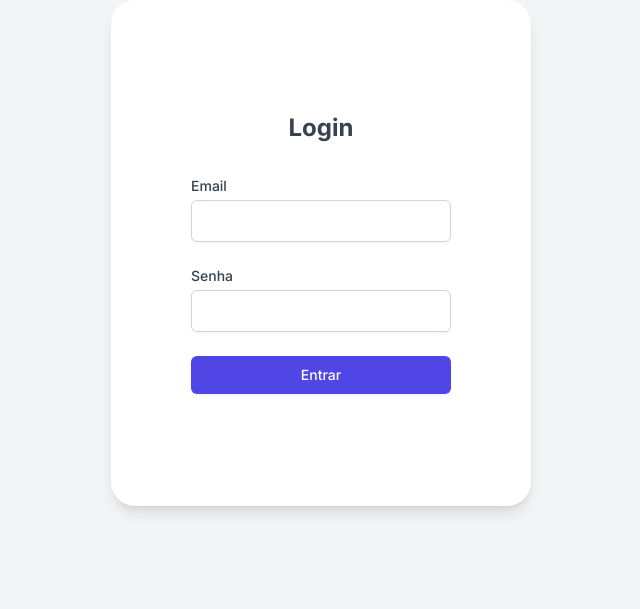
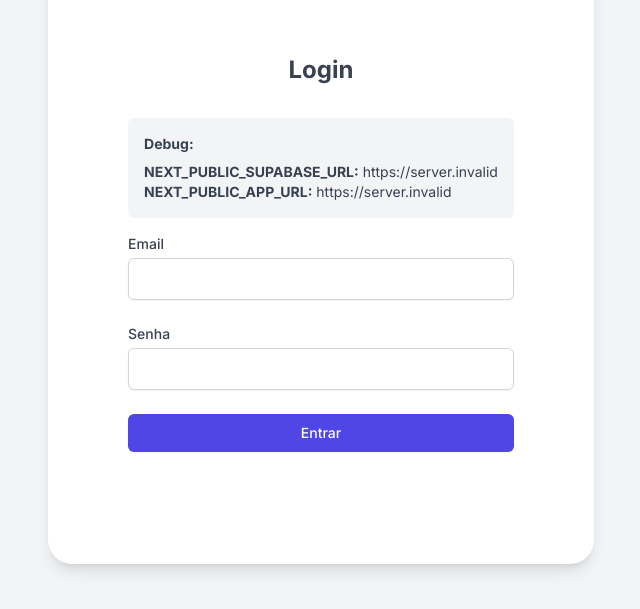
Before and after one commit to ndrd79/portal-maria-helena, a Next.js app: page /login in a window 1280 px wide. Shown: the part 147-756 px from the top of the page, without its empty margins (319-959 px from the left). Built offline with nearby package versions, Linux system fonts and the light colour scheme; no server answers.

Commit message:
feat: adicionar debug de variáveis de ambiente

```diff
--- a/src/app/login/page.tsx
+++ b/src/app/login/page.tsx
@@ -1,12 +1,21 @@
 'use client'
 
-import { useState } from 'react'
+import { useState, useEffect } from 'react'
 import { supabase } from '@/lib/supabase'
 import { Alert } from '@/components/Alert'
 
 export default function Login() {
   const [loading, setLoading] = useState(false)
   const [error, setError] = useState<string | null>(null)
+  const [envVars, setEnvVars] = useState<{[key: string]: string}>({})
+
+  useEffect(() => {
+    // Mostrar variáveis de ambiente públicas
+    setEnvVars({
+      NEXT_PUBLIC_SUPABASE_URL: process.env.NEXT_PUBLIC_SUPABASE_URL || 'não definido',
+      NEXT_PUBLIC_APP_URL: process.env.NEXT_PUBLIC_APP_URL || 'não definido',
+    })
+  }, [])
 
   const handleSubmit = async (e: React.FormEvent<HTMLFormElement>) => {
     e.preventDefault()
@@ -19,7 +28,7 @@ export default function Login() {
       const password = formData.get('password') as string
 
       console.log('Iniciando login...')
-      console.log('Supabase URL:', process.env.NEXT_PUBLIC_SUPABASE_URL)
+      console.log('Variáveis de ambiente:', envVars)
 
       // Verificar se já existe uma sessão
       const { data: { session: currentSession } } = await supabase.auth.getSession()
@@ -104,6 +113,16 @@ export default function Login() {
 
                 {error && <Alert type="error" message={error} />}
 
+                {/* Debug de variáveis de ambiente */}
+                <div className="bg-gray-100 p-4 rounded-md text-sm mb-4">
+                  <h2 className="font-bold mb-2">Debug:</h2>
+                  {Object.entries(envVars).map(([key, value]) => (
+                    <div key={key}>
+                      <strong>{key}:</strong> {value}
+                    </div>
+                  ))}
+                </div>
+
                 <form onSubmit={handleSubmit} className="space-y-6">
                   <div>
                     <label htmlFor="email" className="block text-sm font-medium text-gray-700">
```
